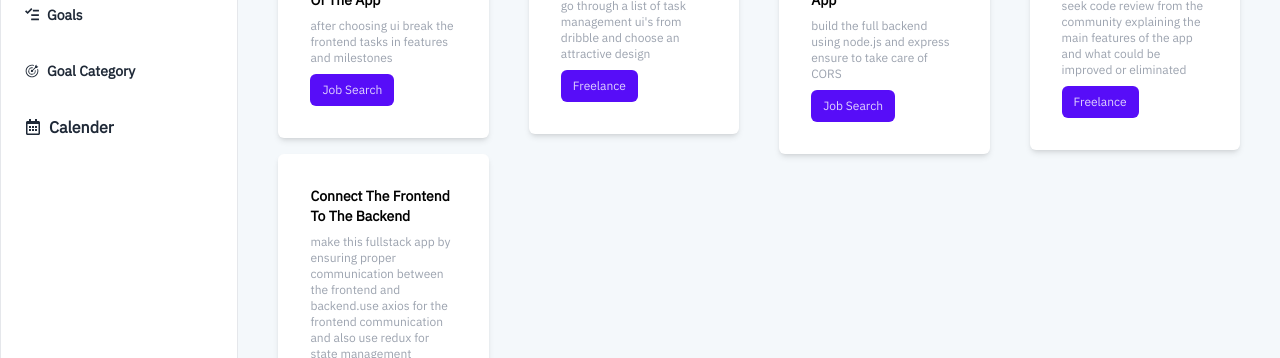
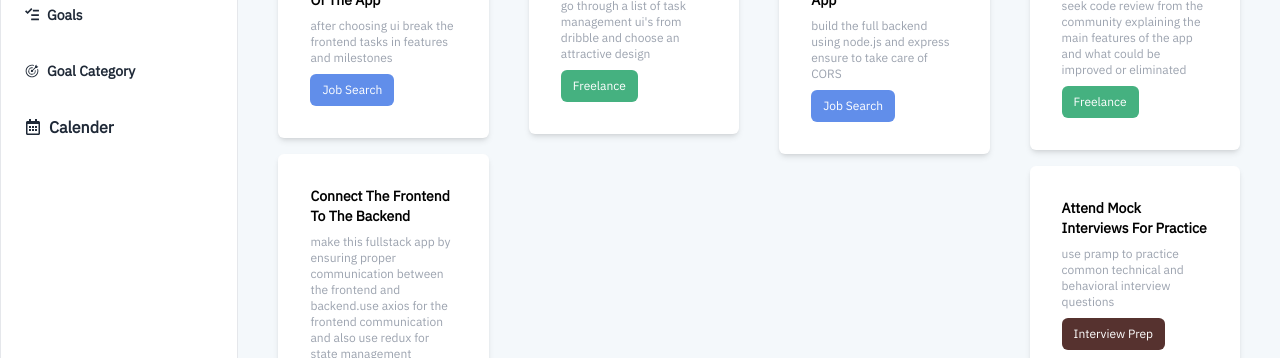
Before and after one commit to admirerbrown/Personal-task-planner, a React (Create React App) app in the folder client/: page /taskboard in a window 1280 px wide. Shown: the part 442-800 px from the top of the page. Built offline with nearby package versions, Linux system fonts and the light colour scheme; the HTML template or start-up script is replaced by a standard one.

Commit message:
random color on botton tags working

```diff
--- a/client/src/components/Tasks.jsx
+++ b/client/src/components/Tasks.jsx
@@ -2,6 +2,40 @@ import React, { useState } from "react";
 import { IoMdAdd } from "react-icons/io";
 
 const TaskBoard = () => {
+  function getRandomColor() {
+    return `#${Math.floor(Math.random() * 16777215).toString(16)}`;
+  }
+
+  function clearLocalStorageOnRefresh() {
+    // Check if the page is being refreshed
+    window.onbeforeunload = function () {
+      localStorage.removeItem("colorMap");
+    };
+  }
+
+  // Call this function to set up the event handler
+  clearLocalStorageOnRefresh();
+
+  function getColorForGoalTag(goalTag) {
+    let colorMap;
+
+    // Retrieve colorMap from Local Storage or create a new one
+    const storedColorMap = localStorage.getItem("colorMap");
+    if (storedColorMap) {
+      colorMap = JSON.parse(storedColorMap);
+    } else {
+      colorMap = {};
+    }
+
+    if (!colorMap.hasOwnProperty(goalTag)) {
+      colorMap[goalTag] = getRandomColor();
+
+      localStorage.setItem("colorMap", JSON.stringify(colorMap));
+    }
+
+    return colorMap[goalTag];
+  }
+
   const [tasks, setTasks] = useState([
     {
       _id: 1,
@@ -42,6 +76,14 @@ const TaskBoard = () => {
         "seek code review from the community explaining the main features of the app and what could be improved or eliminated ",
       status: "completed",
       goal_tag: "freelance",
+    },
+    {
+      _id: 6,
+      title: "attend mock interviews for practice",
+      summary:
+        "use pramp to practice common technical and behavioral interview questions ",
+      status: "completed",
+      goal_tag: "interview prep",
     },
   ]);
 
@@ -93,11 +135,12 @@ const TaskBoard = () => {
           >
             <div className="card-body">
               <h2 className="card-title capitalize text-sm ">{todo.title}</h2>
-              <p className="text-xs text-gray-400">
-                {todo.summary}
-              </p>
+              <p className="text-xs text-gray-400">{todo.summary}</p>
               <div className="card-actions justify-start">
-                <button className="btn-sm rounded-md btn-primary text-xs capitalize">
+                <button
+                  className="btn-sm rounded-md btn-primary text-xs capitalize text-white"
+                  style={{ backgroundColor: getColorForGoalTag(todo.goal_tag) }}
+                >
                   {todo.goal_tag}
                 </button>
               </div>
@@ -132,6 +175,5 @@ const TaskBoard = () => {
 
 export default TaskBoard;
 
-
 //TODO: MAKE APP RESPONSE UPTO LARGE SCREENS
 //TODO: MAKE EACH CARD TAG HAS A UNIQUE COLOR BASE ON THE GOAL TAG IN THE EVERY TASK
--- /dev/null
+++ b/client/src/modules/colorGenerator.js
@@ -0,0 +1,35 @@
+
+export const getRandomColor = () => {
+    return `#${Math.floor(Math.random() * 16777215).toString(16)}`;
+}
+
+function clearLocalStorageOnRefresh() {
+    // Check if the page is being refreshed
+    window.onbeforeunload = function () {
+        localStorage.removeItem("colorMap");
+    };
+}
+
+// Call this function to set up the event handler
+clearLocalStorageOnRefresh();
+
+
+export const getColorForGoalTag = (goalTag) => {
+    let colorMap;
+
+    // Retrieve colorMap from Local Storage or create a new one
+    const storedColorMap = localStorage.getItem("colorMap");
+    if (storedColorMap) {
+        colorMap = JSON.parse(storedColorMap);
+    } else {
+        colorMap = {};
+    }
+
+    if (!colorMap.hasOwnProperty(goalTag)) {
+        colorMap[goalTag] = getRandomColor();
+
+        localStorage.setItem("colorMap", JSON.stringify(colorMap));
+    }
+
+    return colorMap[goalTag];
+}
```
